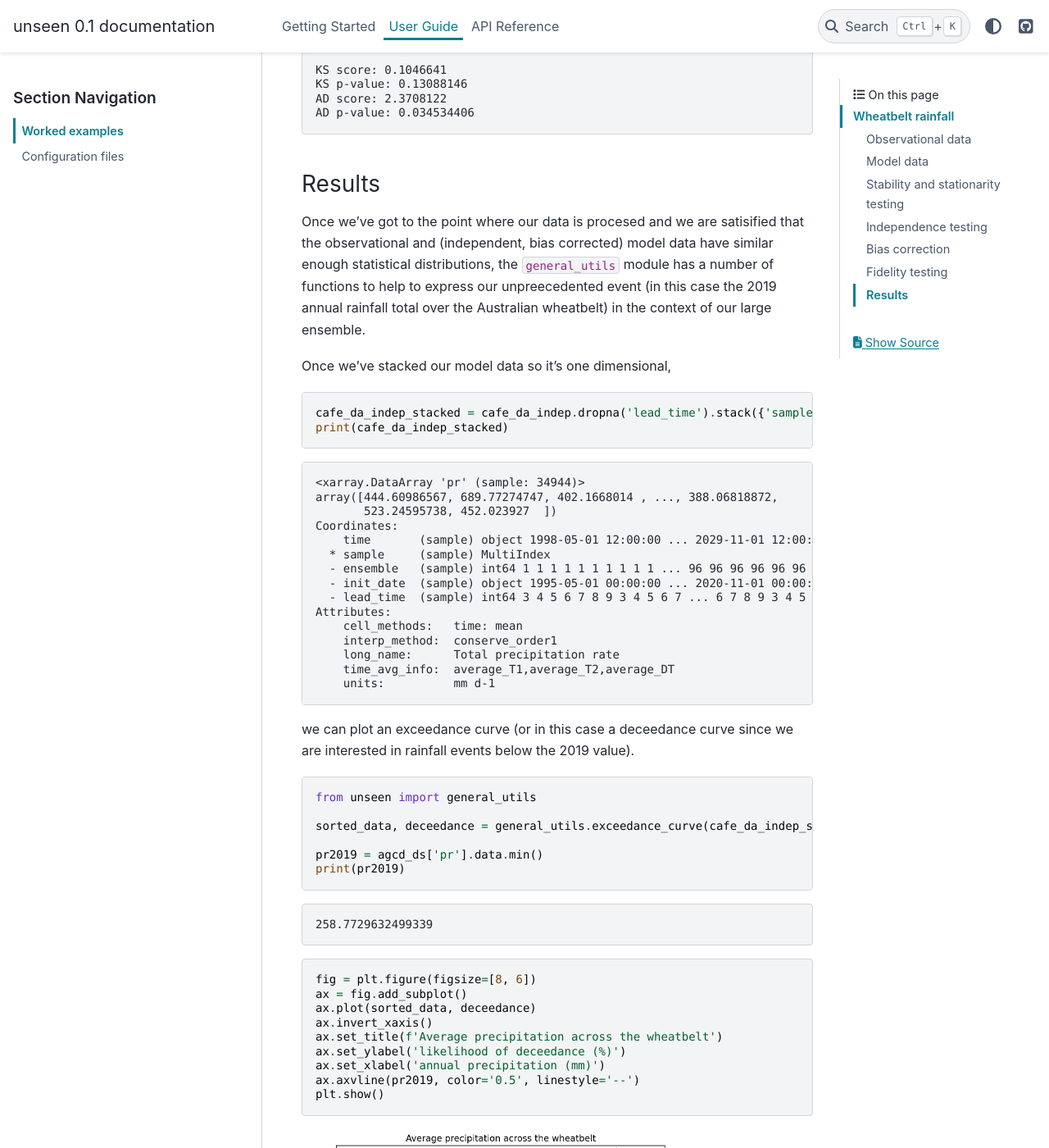
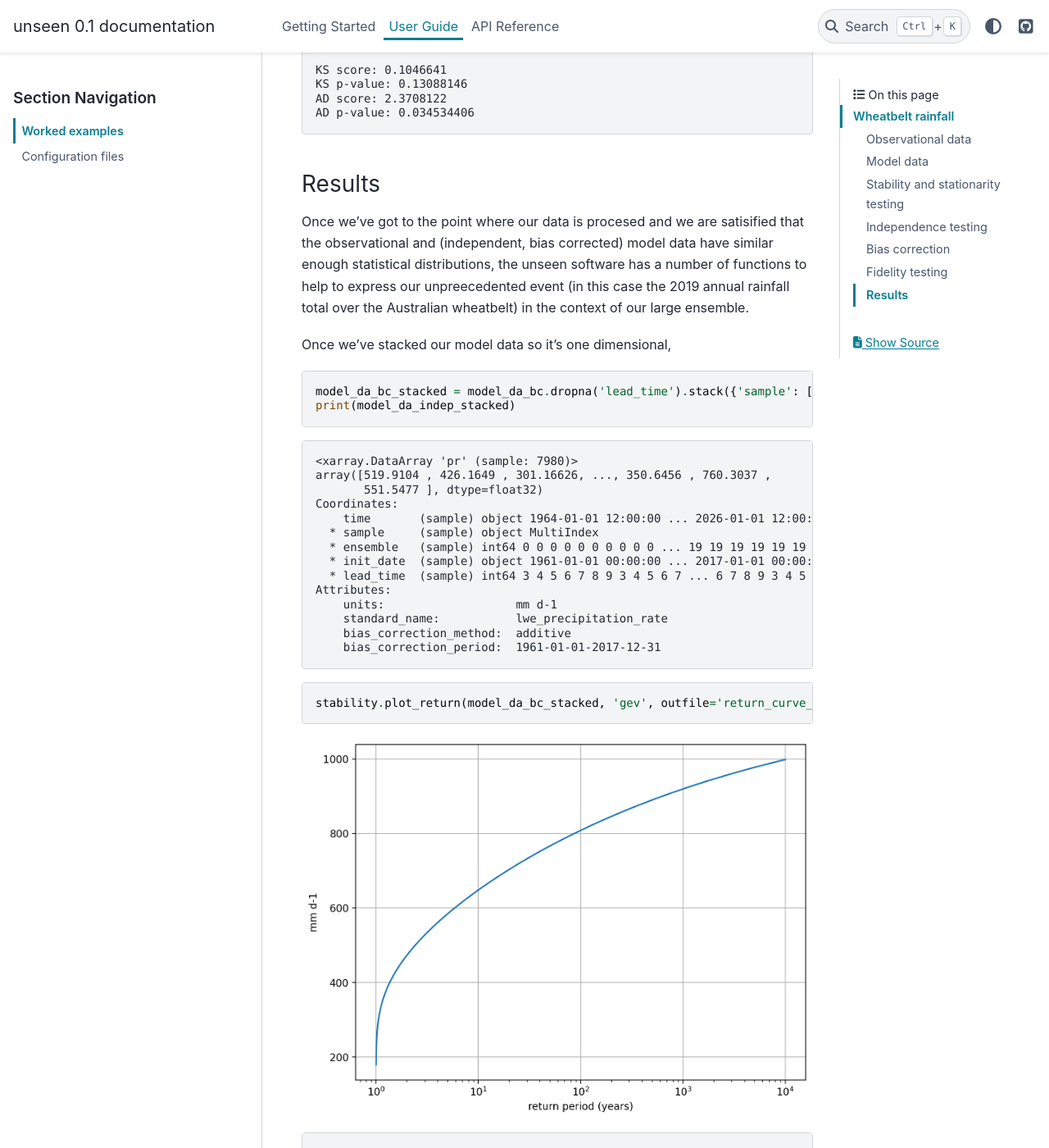
Before and after one commit to AusClimateService/unseen, a Sphinx documentation site: the page built from docs/user_guide/worked_example.rst, in a window 1280 px wide and 1400 px high, scrolled down 10535 px. Shown: the whole window at 82% size. Built offline with Sphinx 7.4.7 and the PyData theme 0.15.4, drawn with Linux system fonts in a browser that asks for light colours; some of the changed text lies outside the part shown.

Commit message:
Update worked_example.rst

```diff
--- a/docs/user_guide/worked_example.rst
+++ b/docs/user_guide/worked_example.rst
@@ -25,6 +25,7 @@
     agcd_files.sort()
     print(agcd_files)
 
+
 .. code-block:: none
 
     ['/g/data/zv2/agcd/v2-0-1/precip/total/r005/01month/agcd_v2-0-1_precip_total_r005_monthly_1900.nc',
@@ -32,6 +33,7 @@
      ...
      '/g/data/zv2/agcd/v2-0-1/precip/total/r005/01month/agcd_v2-0-1_precip_total_r005_monthly_2021.nc',
      '/g/data/zv2/agcd/v2-0-1/precip/total/r005/01month/agcd_v2-0-1_precip_total_r005_monthly_2022.nc']
+
 
 The ``fileio.open_dataset`` function can be used to open a data file/s as an xarray Dataset
 and apply simple temporal and spatial aggregation:
@@ -52,6 +54,7 @@
         complete_time_agg_periods=True
     )
 
+
 In addition to opening the AGCD file,
 we've asked the function to:
 
@@ -63,6 +66,7 @@
 .. code-block:: python
 
     print(agcd_ds)
+
 
 .. code-block:: none
 
@@ -86,6 +90,7 @@
         attribution:               Data should be cited as : Australian Bureau of...
         copyright:                 (C) Copyright Commonwealth of Australia 2023, ...
         history:
+
 
 It can be a good idea to compute the Dataset before going too much further with the analysis,
 otherwise the dask task graph can get out of control.
@@ -134,6 +139,7 @@
    1919    377.921436
    Name: pr, dtype: float64
 
+
 Analysis of the AGCD data shows that 2019 was indeed an unprecented dry year with an average annual rainfall
 over the wheatbelt of only 259mm.
 
@@ -151,6 +157,7 @@
 
     cat CanESM5_dcppA-hindcast_pr_files.txt
 
+
 .. code-block:: none
 
     /g/data/oi10/replicas/CMIP6/DCPP/CCCma/CanESM5/dcppA-hindcast/s1960-r1i1p2f1/day/pr/gn/v20190429/pr_day_CanESM5_dcppA-hindcast_s1960-r1i1p2f1_gn_19610101-19701231.nc
@@ -167,6 +174,7 @@
     /g/data/oi10/replicas/CMIP6/DCPP/CCCma/CanESM5/dcppA-hindcast/s2016-r18i1p2f1/day/pr/gn/v20190429/pr_day_CanESM5_dcppA-hindcast_s2016-r18i1p2f1_gn_20170101-20261231.nc
     /g/data/oi10/replicas/CMIP6/DCPP/CCCma/CanESM5/dcppA-hindcast/s2016-r19i1p2f1/day/pr/gn/v20190429/pr_day_CanESM5_dcppA-hindcast_s2016-r19i1p2f1_gn_20170101-20261231.nc
     /g/data/oi10/replicas/CMIP6/DCPP/CCCma/CanESM5/dcppA-hindcast/s2016-r20i1p2f1/day/pr/gn/v20190429/pr_day_CanESM5_dcppA-hindcast_s2016-r20i1p2f1_gn_20170101-20261231.nc
+
 
 .. code-block:: python
 
@@ -186,6 +194,7 @@
        units={'pr': 'mm day-1'},
        units_timing='middle'
    )
+
 
 We've used similar keyword arguments as for the AGCD data
 (``open_mfforecast`` uses ``open_dataset`` to open each individual file)
@@ -250,6 +259,7 @@
         return_method='empirical',
         ymax=None,
     )
+
 
 .. image:: wheatbelt_stability_CanESM5.png
    :width: 800
@@ -340,6 +350,7 @@
 
     model_da_bc = bias_correction.remove_bias(model_da_indep, bias, correction_method)
 
+
 We can plot both the raw and bias corrected model data against the observed
 to see the effect of the bias correction.
 
@@ -392,6 +403,7 @@
         outfile='wheatbelt_moments_CanESM5.png',
     )
 
+
 .. image:: wheatbelt_moments_CanESM5.png
    :width: 700
 
@@ -416,6 +428,7 @@
     print('AD score:', similarity_ds['ad_statistic'].values)
     print('AD p-value:', similarity_ds['ad_pval'].values)
 
+
 .. code-block:: none
 
     KS score: 0.1046641
@@ -430,7 +443,7 @@
 Once we've got to the point where our data is procesed
 and we are satisified that the observational and (independent, bias corrected) model data
 have similar enough statistical distributions,
-the ``general_utils`` module has a number of functions to help to express our unpreecedented event
+the unseen software has a number of functions to help to express our unpreecedented event
 (in this case the 2019 annual rainfall total over the Australian wheatbelt)
 in the context of our large ensemble.
 
@@ -438,75 +451,58 @@
 
 .. code-block:: python
 
-   cafe_da_indep_stacked = cafe_da_indep.dropna('lead_time').stack({'sample': ['ensemble', 'init_date', 'lead_time']})
-   print(cafe_da_indep_stacked)
+   model_da_bc_stacked = model_da_bc.dropna('lead_time').stack({'sample': ['ensemble', 'init_date', 'lead_time']})
+   print(model_da_indep_stacked)
 
 
 .. code-block:: none
 
-   <xarray.DataArray 'pr' (sample: 34944)>
-   array([444.60986567, 689.77274747, 402.1668014 , ..., 388.06818872,
-          523.24595738, 452.023927  ])
-   Coordinates:
-       time       (sample) object 1998-05-01 12:00:00 ... 2029-11-01 12:00:00
-     * sample     (sample) MultiIndex
-     - ensemble   (sample) int64 1 1 1 1 1 1 1 1 1 1 ... 96 96 96 96 96 96 96 96 96
-     - init_date  (sample) object 1995-05-01 00:00:00 ... 2020-11-01 00:00:00
-     - lead_time  (sample) int64 3 4 5 6 7 8 9 3 4 5 6 7 ... 6 7 8 9 3 4 5 6 7 8 9
-   Attributes:
-       cell_methods:   time: mean
-       interp_method:  conserve_order1
-       long_name:      Total precipitation rate
-       time_avg_info:  average_T1,average_T2,average_DT
-       units:          mm d-1
+    <xarray.DataArray 'pr' (sample: 7980)>
+    array([519.9104 , 426.1649 , 301.16626, ..., 350.6456 , 760.3037 ,
+           551.5477 ], dtype=float32)
+    Coordinates:
+        time       (sample) object 1964-01-01 12:00:00 ... 2026-01-01 12:00:00
+      * sample     (sample) object MultiIndex
+      * ensemble   (sample) int64 0 0 0 0 0 0 0 0 0 0 ... 19 19 19 19 19 19 19 19 19
+      * init_date  (sample) object 1961-01-01 00:00:00 ... 2017-01-01 00:00:00
+      * lead_time  (sample) int64 3 4 5 6 7 8 9 3 4 5 6 7 ... 6 7 8 9 3 4 5 6 7 8 9
+    Attributes:
+        units:                   mm d-1
+        standard_name:           lwe_precipitation_rate
+        bias_correction_method:  additive
+        bias_correction_period:  1961-01-01-2017-12-31
 
-
-we can plot an exceedance curve
-(or in this case a deceedance curve since we are interested in rainfall events below the 2019 value).
 
 .. code-block:: python
 
-   from unseen import general_utils
+    stability.plot_return(model_da_bc_stacked, 'gev', outfile='return_curve_CanESM5.png')
 
-   sorted_data, deceedance = general_utils.exceedance_curve(cafe_da_indep_stacked.data, deceedance=True)
 
-   pr2019 = agcd_ds['pr'].data.min()
-   print(pr2019)
+.. image:: return_curve_CanESM5.png
+   :width: 700
+
+
+.. code-block:: python
+
+    from unseen import general_utils
+
+    pr2019 = agcd_ds['pr'].data.min()
+    print(pr2019)
+
+    n_events_bc, n_population_bc, return_period_bc, percentile_bc = general_utils.event_in_context(
+        model_da_bc_stacked.values,
+        pr2019,
+        'below',
+    )
+    print('BIAS CORRECTED DATA')
+    print(f'{n_events_bc} events in {n_population_bc} samples')
+    print(f'{percentile_bc:.2f}% percentile')
+    print(f'{return_period_bc:.0f} year return period')
 
 
 .. code-block:: none
 
-   258.7729632499339
-
-
-.. code-block:: python
-
-   fig = plt.figure(figsize=[8, 6])
-   ax = fig.add_subplot()
-   ax.plot(sorted_data, deceedance)
-   ax.invert_xaxis()
-   ax.set_title(f'Average precipitation across the wheatbelt')
-   ax.set_ylabel('likelihood of deceedance (%)')
-   ax.set_xlabel('annual precipitation (mm)')
-   ax.axvline(pr2019, color='0.5', linestyle='--')
-   plt.show()
-
-
-.. image:: deceedance_curve.png
-   :width: 450
-
-
-We can also generate common event statistics such as a percentile or return period.
-
-.. code-block:: python
-
-   percentile, return_period = general_utils.event_in_context(cafe_da_indep_stacked.data, pr2019, 'below')
-
-   print(f'{percentile:.2f}% percentile')
-   print(f'{return_period:.0f} year return period')
-
-
-.. code-block:: none
-
-   1.78% percentile
-   56 year return period
+    BIAS CORRECTED DATA
+    83 events in 7980 samples
+    1.04% percentile
+    96 year return period
```
